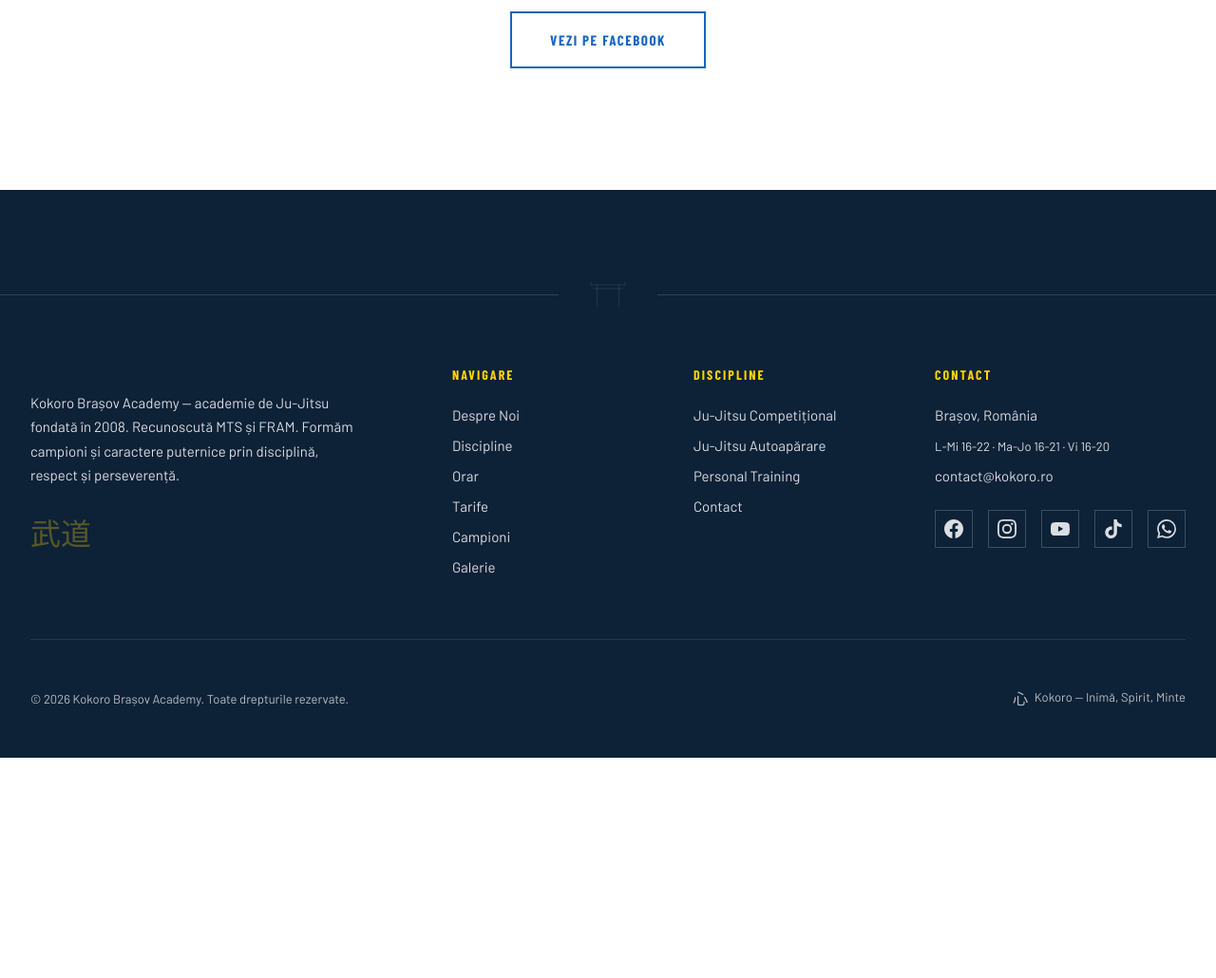
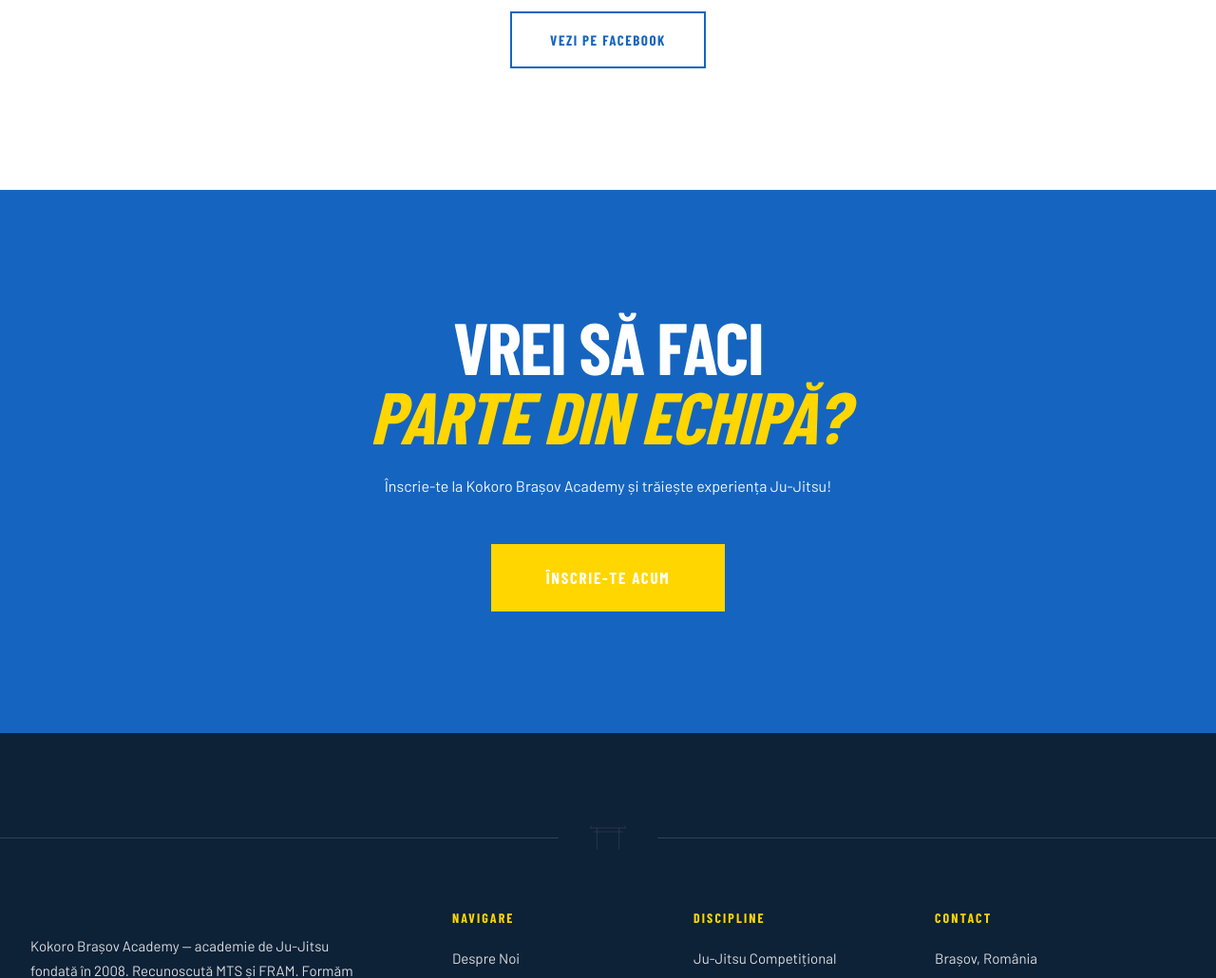
Before and after one commit to laur2198/kokoro.ro, a WordPress theme: template kokoro-theme/page-galerie.php in a window 1280 px wide. Shown: the part 2073-3103 px from the top of the page at 95% size. Before the commit the page ends 2871 px from the top, so only its background shows below. Run offline with PHP 8.4 and a stand-in for WordPress, Linux system fonts and the light colour scheme; the site name, menu and one post (Sample post) are stand-ins, and other content is empty; some web fonts are replaced.

Commit message:
fix: add CTA sections to galerie, stiri, articol pages
All 14 pages now have consistent CTA sections at the bottom:
- galerie: blue CTA "Vrei să faci parte din echipă?"
- stiri: yellow CTA "Înscrie-te la Kokoro Academy"
- articol: blue CTA "Devino parte din familia Kokoro"

Both preview HTML and PHP templates updated.

https://claude.ai/code/session_01JTYype7DUTPVytdwuPqSQD

```diff
--- a/kokoro-theme/page-galerie.php
+++ b/kokoro-theme/page-galerie.php
@@ -62,4 +62,17 @@ get_header();
   </div>
 </section>
 
+<!-- CTA -->
+<section class="section section--blue">
+  <div class="container" style="text-align: center;">
+    <div class="reveal">
+      <h2>VREI SĂ FACI<br><em>PARTE DIN ECHIPĂ?</em></h2>
+      <p style="color: rgba(255,255,255,0.95); max-width: 500px; margin: var(--space-lg) auto var(--space-2xl);">
+        Înscrie-te la Kokoro Brașov Academy și trăiește experiența Ju-Jitsu!
+      </p>
+      <a href="<?php echo esc_url(home_url('/inscriere/')); ?>" class="btn btn--secondary btn--large">Înscrie-te Acum</a>
+    </div>
+  </div>
+</section>
+
 <?php get_footer(); ?>
```
Also changed, not shown: kokoro-theme/preview/articol.html (+16 -0 lines), kokoro-theme/preview/galerie.html (+13 -0 lines), kokoro-theme/preview/stiri.html (+13 -0 lines).
